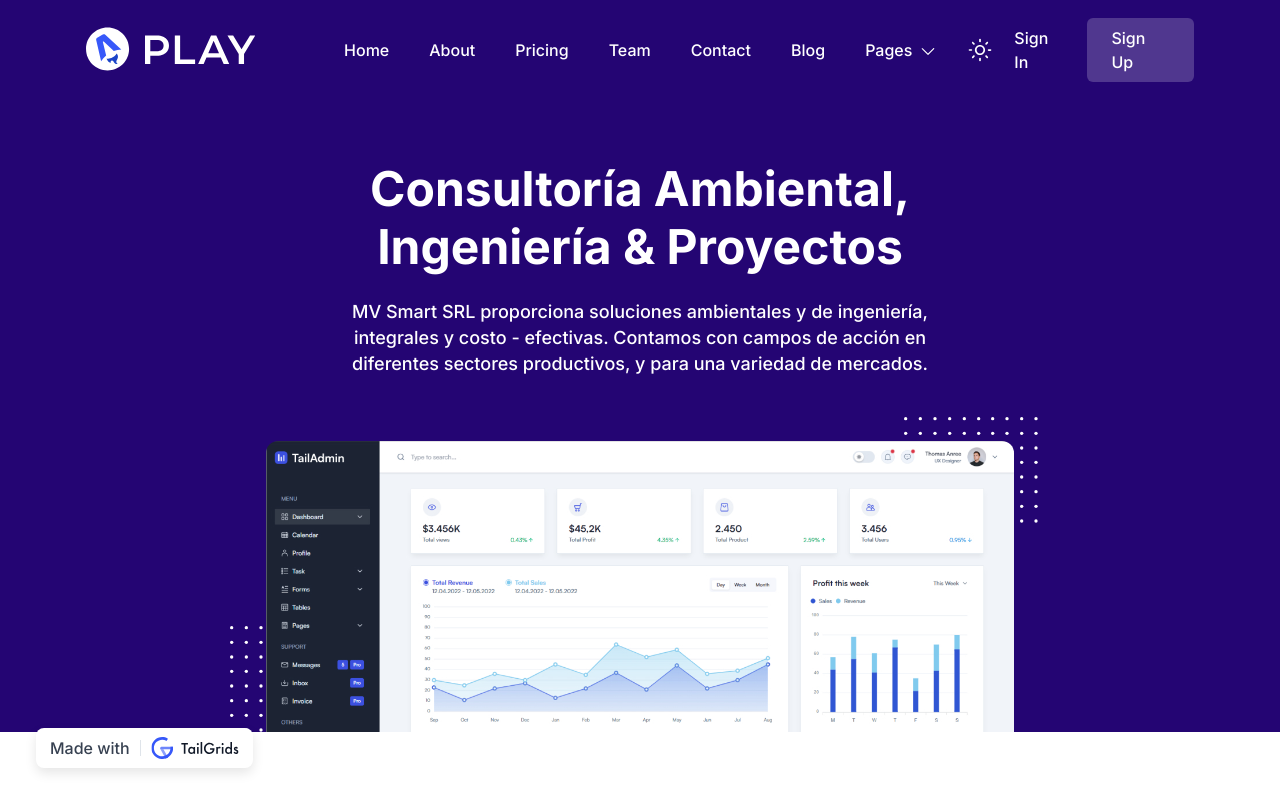
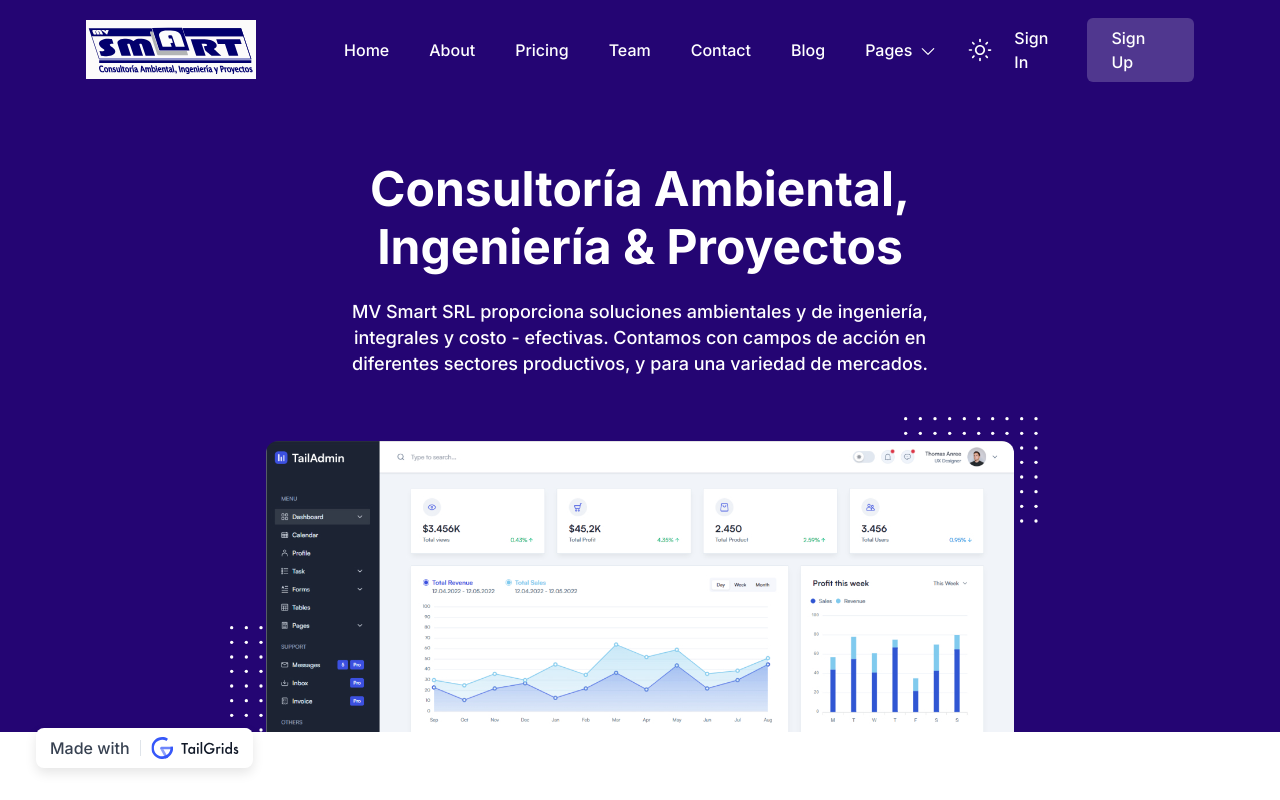
Before and after one commit to MV-SMART-SRL/mv-smart, an Astro site: page / in a window 1280 px wide. Shown: the top 800 px of the page. Built offline with nearby package versions, Linux system fonts and the light colour scheme; Astro itself is replaced by a stand-in of ours.

Commit message:
Change logo by smart.svg

```diff
--- a/src/components/Formbox.astro
+++ b/src/components/Formbox.astro
@@ -9,8 +9,8 @@
         >
           <div class="mb-10 text-center">
             <a href="/" class="mx-auto inline-block max-w-[160px]">
-              <img src="/assets/logo/logo.svg" alt="logo" class="dark:hidden" />
-              <img src="/assets/logo/logo-white.svg" alt="logo" class="hidden dark:block" />
+              <img src="/assets/logo/smart.svg" alt="logo" class="dark:hidden" />
+              <img src="/assets/logo/smart.svg" alt="logo" class="hidden dark:block" />
             </a>
           </div>
 
--- a/src/components/layout/Footer.astro
+++ b/src/components/layout/Footer.astro
@@ -108,7 +108,7 @@ const footerLinks = [
             class="mb-6 inline-block max-w-[160px]"
           >
             <img
-              src="/assets/logo/logo-white.svg"
+              src="/assets/logo/smart.svg"
               alt="logo"
               class="max-w-full"
             />
--- a/src/components/layout/Header.astro
+++ b/src/components/layout/Header.astro
@@ -47,13 +47,13 @@ const menuitems = [
         <a href="/" class="navbar-logo block w-full py-5">
           {(Astro.url.pathname === '/') ? (
             <img
-              src="/assets/logo/logo-white.svg"
+              src="/assets/logo/smart.svg"
               alt="logo"
               class="header-logo w-full"
             />
           ) : (
-            <img src="/assets/logo/logo.svg" alt="logo" class="w-full dark:hidden" />
-            <img src="/assets/logo/logo-white.svg" alt="logo" class="w-full hidden dark:block" />
+            <img src="/assets/logo/smart.svg" alt="logo" class="w-full dark:hidden" />
+            <img src="/assets/logo/smart.svg" alt="logo" class="w-full hidden dark:block" />
           )}
 
         </a>
--- a/src/scripts/stickymenu.js
+++ b/src/scripts/stickymenu.js
@@ -16,9 +16,9 @@ document.addEventListener('DOMContentLoaded', function () {
     if(logo.length) {
       // === logo change
       if (ud_header.classList.contains('sticky-header')) {
-        document.querySelector(".header-logo").src = '/assets/logo/logo.svg';
+        document.querySelector(".header-logo").src = '/assets/logo/smart.svg';
       } else {
-        document.querySelector('.header-logo').src = '/assets/logo/logo-white.svg';
+        document.querySelector('.header-logo').src = '/assets/logo/smart.svg';
       }
     }
 
@@ -26,7 +26,7 @@ document.addEventListener('DOMContentLoaded', function () {
       if (logo.length) {
         // === logo change
         if (ud_header.classList.contains('sticky-header')) {
-          document.querySelector('.header-logo').src = '/assets/logo/logo-white.svg';
+          document.querySelector('.header-logo').src = '/assets/logo/smart.svg';
         }
       }
     }
```
